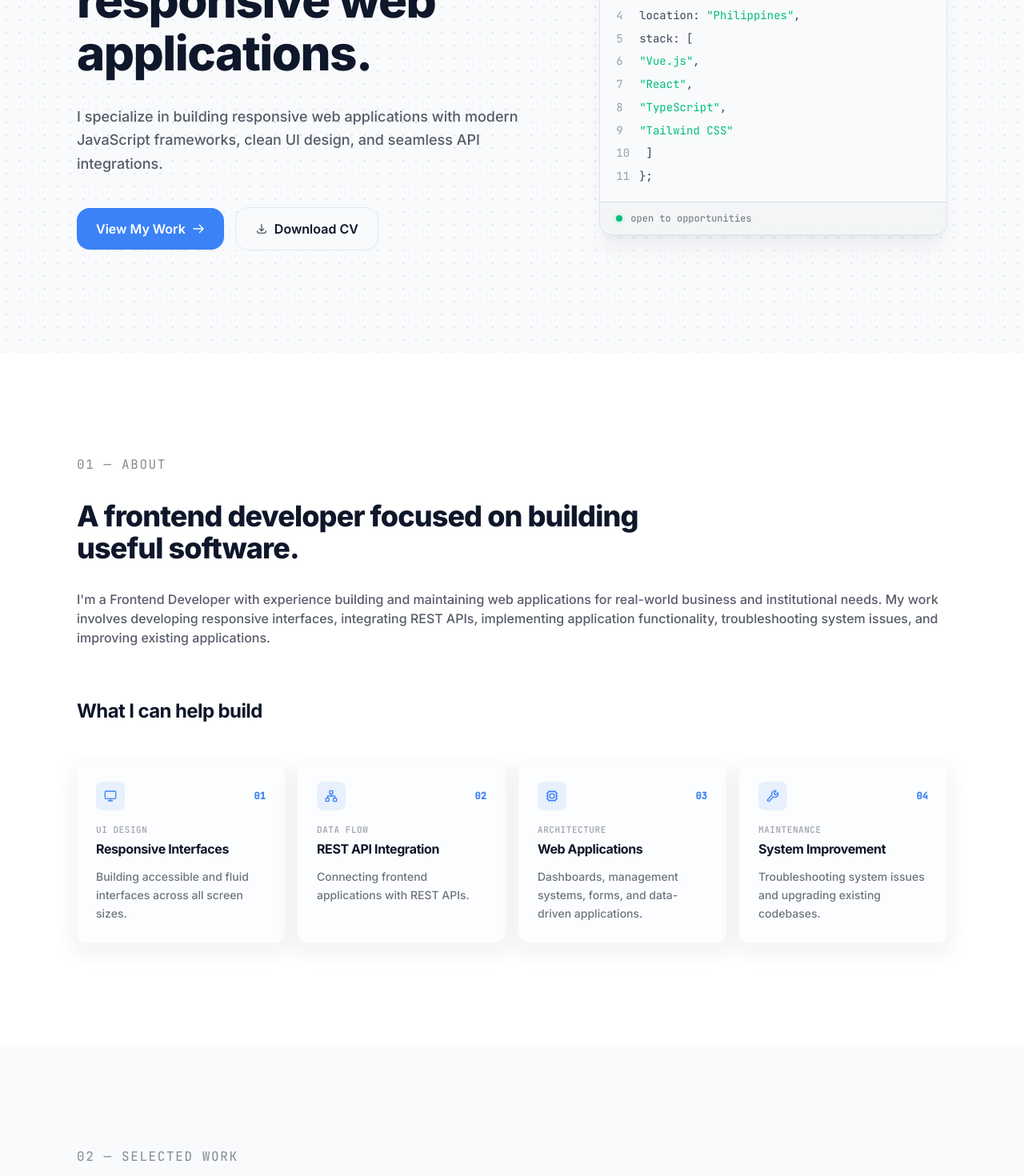
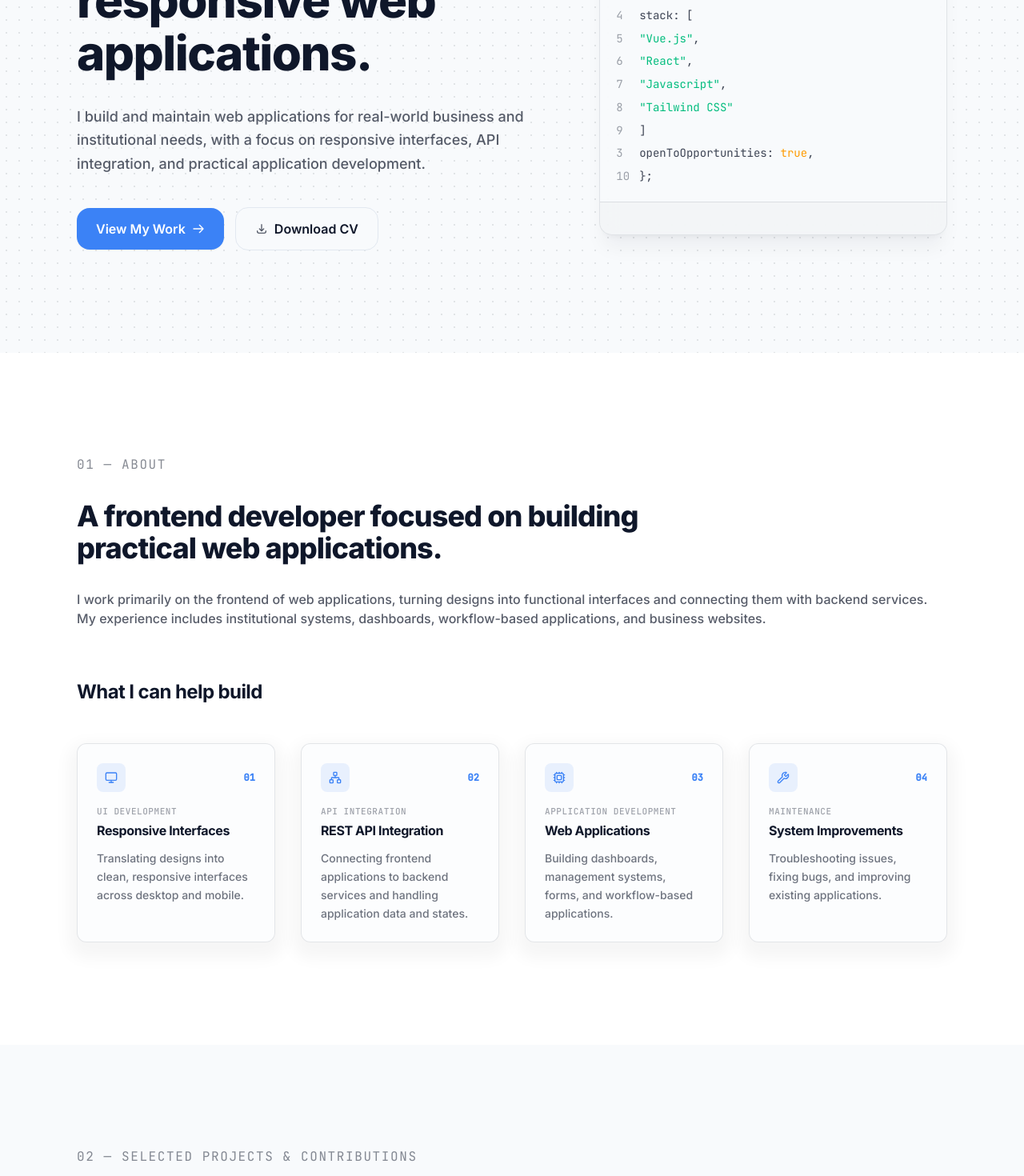
Before and after one commit to markgilsendin/markgilsendin.github.io, a Vue app: page / in a window 1280 px wide. Shown: the part 360-1830 px from the top of the page at 80% size. Built offline with nearby package versions, Linux system fonts and the light colour scheme.

Commit message:
refactor: Update home page content

```diff
--- a/src/components/About.vue
+++ b/src/components/About.vue
@@ -13,13 +13,14 @@
       <!-- Main Heading -->
       <div class="max-w-3xl">
         <h2 class="text-2xl sm:text-3xl lg:text-4xl font-extrabold text-main tracking-tight">
-          A frontend developer focused on building useful software.
+          A frontend developer focused on building practical web applications.
         </h2>
       </div>
 
       <!-- Description -->
       <p class="text-xs sm:text-sm md:text-base text-main/70 font-normal">
-        I'm a Frontend Developer with experience building and maintaining web applications for real-world business and institutional needs. My work involves developing responsive interfaces, integrating REST APIs, implementing application functionality, troubleshooting system issues, and improving existing applications.
+        I work primarily on the frontend of web applications, turning designs into functional interfaces and connecting them with backend services.
+        My experience includes institutional systems, dashboards, workflow-based applications, and business websites.
       </p>
 
       <div class="pt-8 space-y-2">
@@ -29,12 +30,12 @@
       </div>
 
       <!-- Key Highlight Cards -->
-      <div class="grid grid-cols-1 sm:grid-cols-2 lg:grid-cols-4 gap-4 pt-4">
+      <div class="grid grid-cols-1 sm:grid-cols-2 lg:grid-cols-4 gap-8 pt-4">
 
         <div
           v-for="feature in features"
           :key="feature.id"
-          class="bg-canvas/40 p-6 rounded-xl space-y-4 shadow-[0_10px_20px_10px_rgba(0,0,0,0.04)]
+          class="bg-canvas/40 p-6 rounded-xl space-y-4 border border-main/10 shadow-[0_10px_20px_10px_rgba(0,0,0,0.04)]
                  transition-all flex flex-col justify-between"
         >
           <div class="space-y-3">
@@ -78,33 +79,33 @@ const features = [
   {
     id: 'ui-design',
     code: '01',
-    category: 'UI DESIGN',
+    category: 'UI Development',
     title: 'Responsive Interfaces',
-    description: 'Building accessible and fluid interfaces across all screen sizes.',
+    description: 'Translating designs into clean, responsive interfaces across desktop and mobile.',
     icon: Monitor
   },
   {
     id: 'data-flow',
     code: '02',
-    category: 'DATA FLOW',
+    category: 'API INTEGRATION',
     title: 'REST API Integration',
-    description: 'Connecting frontend applications with REST APIs.',
+    description: 'Connecting frontend applications to backend services and handling application data and states.',
     icon: Network
   },
   {
     id: 'architecture',
     code: '03',
-    category: 'ARCHITECTURE',
+    category: 'APPLICATION DEVELOPMENT',
     title: 'Web Applications',
-    description: 'Dashboards, management systems, forms, and data-driven applications.',
+    description: 'Building dashboards, management systems, forms, and workflow-based applications.',
     icon: Cpu
   },
   {
     id: 'maintenance',
     code: '04',
     category: 'MAINTENANCE',
-    title: 'System Improvement',
-    description: 'Troubleshooting system issues and upgrading existing codebases.',
+    title: 'System Improvements',
+    description: 'Troubleshooting issues, fixing bugs, and improving existing applications.',
     icon: Wrench
   }
 ]
--- a/src/components/Hero.vue
+++ b/src/components/Hero.vue
@@ -21,7 +21,7 @@
 
           <!-- Paragraph -->
           <p class="text-xs sm:text-sm md:text-base xl:text-lg text-main/70 leading-relaxed max-w-xl">
-            I specialize in building responsive web applications with modern JavaScript frameworks, clean UI design, and seamless API integrations.
+            I build and maintain web applications for real-world business and institutional needs, with a focus on responsive interfaces, API integration, and practical application development.
           </p>
 
           <!-- CTA Buttons -->
@@ -79,23 +79,23 @@
               <div><span class="text-main/40 mr-3 select-none">1</span><span class="text-purple-500 font-semibold">const</span> <span class="text-blue-500">developer</span> = {</div>
               <div><span class="text-main/40 mr-3 select-none">2</span>  name: <span class="text-emerald-500">"Mark Gil Sendin"</span>,</div>
               <div><span class="text-main/40 mr-3 select-none">3</span>  role: <span class="text-emerald-500">"Frontend Developer"</span>,</div>
-              <div><span class="text-main/40 mr-3 select-none">4</span>  location: <span class="text-emerald-500">"Philippines"</span>,</div>
-              <div><span class="text-main/40 mr-3 select-none">5</span>  stack: [</div>
-              <div><span class="text-main/40 mr-3 select-none">6</span>    <span class="text-emerald-500">"Vue.js"</span>,</div>
-              <div><span class="text-main/40 mr-3 select-none">7</span>    <span class="text-emerald-500">"React"</span>,</div>
-              <div><span class="text-main/40 mr-3 select-none">8</span>    <span class="text-emerald-500">"TypeScript"</span>,</div>
-              <div><span class="text-main/40 mr-3 select-none">9</span>    <span class="text-emerald-500">"Tailwind CSS"</span></div>
-              <div><span class="text-main/40 mr-3 select-none">10</span> ]</div>
-              <div><span class="text-main/40 mr-3 select-none">11</span>};</div>
+              <div><span class="text-main/40 mr-3 select-none">4</span>  stack: [</div>
+              <div><span class="text-main/40 mr-3 select-none">5</span>    <span class="text-emerald-500">"Vue.js"</span>,</div>
+              <div><span class="text-main/40 mr-3 select-none">6</span>    <span class="text-emerald-500">"React"</span>,</div>
+              <div><span class="text-main/40 mr-3 select-none">7</span>    <span class="text-emerald-500">"Javascript"</span>,</div>
+              <div><span class="text-main/40 mr-3 select-none">8</span>    <span class="text-emerald-500">"Tailwind CSS"</span></div>
+              <div><span class="text-main/40 mr-3 select-none">9</span> ]</div>
+              <div><span class="text-main/40 mr-3 select-none">3</span>  openToOpportunities: <span class="text-amber-500">true</span>,</div>
+              <div><span class="text-main/40 mr-3 select-none">10</span>};</div>
             </div>
 
             <!-- Status Footer -->
-            <div class="px-5 py-3 border-t border-main/10 bg-main/2 flex items-center gap-2.5">
-              <span class="relative flex h-2 w-2">
+            <div class="px-5 py-5 border-t border-main/10 bg-main/2 flex items-center gap-2.5">
+              <!-- <span class="relative flex h-2 w-2">
                 <span class="animate-ping absolute inline-flex h-full w-full rounded-full bg-emerald-400 opacity-75"></span>
                 <span class="relative inline-flex rounded-full h-2 w-2 bg-emerald-500"></span>
               </span>
-              <span class="text-xs text-main/60">open to opportunities</span>
+              <span class="text-xs text-main/60">open to opportunities: true</span> -->
             </div>
 
           </div>
--- a/src/components/TechStack.vue
+++ b/src/components/TechStack.vue
@@ -18,7 +18,7 @@
             Skills & Tools
           </h2>
           <p class="text-xs sm:text-sm md:text-base text-main/70 font-normal">
-            Technologies and frameworks I use to build, integrate, and maintain web applications.
+            Technologies and tools I use to build, integrate, and maintain web applications.
           </p>
         </div>
       </div>
@@ -77,7 +77,7 @@ import { Icon } from '@iconify/vue'
 
 const techCategories = ref([
   {
-    title: 'Technical Skills',
+    title: 'Frontend',
     tools: [
       { name: 'React', icon: 'logos:react' },
       { name: 'Next.js', icon: 'logos:nextjs-icon' },
@@ -86,22 +86,25 @@ const techCategories = ref([
       { name: 'TypeScript', icon: 'logos:typescript-icon' },
       { name: 'HTML', icon: 'logos:html-5' },
       { name: 'CSS', icon: 'logos:css-3' },
-      { name: 'Tailwind CSS', icon: 'logos:tailwindcss-icon' },
-      { name: 'Responsive Design', icon: 'lucide:layout' },
-      { name: 'Component-Based UI', icon: 'lucide:layers' },
+      { name: 'Tailwind CSS', icon: 'logos:tailwindcss-icon' }
+    ]
+  },
+  {
+   title: 'Backend / Integration',
+    tools: [
       { name: 'Laravel', subtitle: 'API Integration', icon: 'logos:laravel' },
       { name: 'Django', subtitle: 'API Integration', icon: 'logos:django-icon' },
       { name: 'REST APIs', icon: 'lucide:workflow' }
     ]
   },
   {
-    title: 'Tools & Platforms',
+    title: 'Tools',
     tools: [
+      { name: 'VS Code', icon: 'logos:visual-studio-code' },
+      { name: 'Figma', icon: 'logos:figma' },
       { name: 'Git', icon: 'logos:git-icon' },
       { name: 'GitHub', icon: 'lucide:github' },
-      { name: 'VS Code', icon: 'logos:visual-studio-code' },
       { name: 'Postman', icon: 'logos:postman-icon' },
-      { name: 'Figma', icon: 'logos:figma' }
     ]
   }
 ])
--- a/src/components/Work.vue
+++ b/src/components/Work.vue
@@ -4,19 +4,19 @@
 
       <!-- Section Tag -->
       <p class="font-mono text-xs sm:text-base tracking-widest text-main/50 uppercase">
-        02 &mdash; SELECTED WORK
+        02 &mdash; Selected Projects & Contributions
       </p>
 
       <!-- Main Heading -->
       <div class="max-w-3xl">
         <h2 class="text-2xl sm:text-3xl lg:text-4xl font-extrabold text-main tracking-tight">
-          Featured Projects
+          Projects I've Worked On
         </h2>
       </div>
 
       <!-- Description -->
       <p class="text-xs sm:text-sm md:text-base text-main/70">
-        Selected web applications, platforms, and frontend projects showcasing responsive interfaces, API integrations, and practical software solutions.
+        Selected institutional applications and frontend work I've contributed to throughout my development experience.
       </p>
 
       <!-- 2 Cards Per Row Grid -->
--- a/src/data/projects.js
+++ b/src/data/projects.js
@@ -3,7 +3,7 @@ export const projects = [
     id: 'attendance-monitoring-system',
     title: 'High School Attendance Monitoring with Parent Notification',
     shortDescription: 'A school attendance application that allows students to record their time-in and time-out using their student number and fingerprint. The attendance is recorded in the system, while parents receive notifications when their child arrives at or leaves the school.',
-    tags: ['Vue.js', 'Vuex', 'Tailwind CSS', 'Firebase', 'Laravel', 'Android WebView'],
+    tags: ['Vue.js', 'Vuex', 'Tailwind CSS', 'Firebase', 'Android WebView'],
     liveUrl: '#',
     githubUrl: null,
 
@@ -31,7 +31,7 @@ export const projects = [
     id: 'data-management-system',
     title: 'Data Management System',
     shortDescription: 'A university data management and document repository system used by faculty and employees to submit, manage, and retrieve requested files.',
-    tags: ['Vue.js', 'Vuex', 'Tailwind CSS', 'Laravel'],
+    tags: ['Vue.js', 'Vuex', 'Tailwind CSS'],
     liveUrl: '#',
     githubUrl: null,
 
@@ -53,64 +53,6 @@ export const projects = [
       technicalChallenges: 'One of the main challenges was presenting different requirements and submission statuses based on the user\'s assigned event. The frontend needed to clearly communicate what documents were required and the current status of each submission while keeping the process simple for users.',
       whatILearned: 'This project strengthened my experience in building data-driven applications with different user workflows. It also gave me more experience working with file-related functionality and API-driven data management.',
       outcome: 'The system provided a centralized platform for managing university document requests, event requirements, and file submissions.'
-    }
-  },
-  {
-    id: 'service-request-management-system',
-    title: 'Service Request Management System',
-    shortDescription: 'A service request management system developed for the university\'s General Services Office (GSO) to handle repair and service requests from different university offices.',
-    tags: ['Vue.js', 'Vuex', 'Tailwind CSS', 'Laravel'],
-    liveUrl: '#',
-    githubUrl: null,
-
-    caseStudy: {
-      role: 'Frontend Developer',
-      category: 'Confidential Institutional Project',
-      type: 'Institutional Platform',
-      overview: 'A service request management system developed for the university\'s General Services Office (GSO) to handle repair and service requests from different university offices. Requestors can submit service requests and monitor their status. GSO personnel can review requests, conduct inspections, provide recommendations, assign workers, and process requests until completion. Requestors can also provide feedback after the service has been completed.',
-      challenge: 'The service request process involves several stages and different users. The system needed to clearly communicate the current status of each request and provide the appropriate information and actions at each stage.',
-      myContribution: [
-        'Translating Figma designs into functional interfaces',
-        'Developing service request forms and pages',
-        'Integrating Laravel APIs',
-        'Managing application state using Vuex',
-        'Building request status and tracking interfaces',
-        'Developing inspection and recommendation interfaces',
-        'Implementing worker assignment interfaces',
-        'Developing feedback functionality',
-        'Building responsive layouts using Tailwind CSS'
-      ],
-      technicalChallenges: 'The main challenge was representing the different stages of the service request process in the frontend. A request can move from submission to inspection, recommendation, worker assignment, completion, and feedback. The interface needed to clearly display the current stage and relevant information throughout the process.',
-      whatILearned: 'This project improved my understanding of workflow-based applications and how frontend interfaces can represent processes involving multiple users and stages.',
-      outcome: 'The system provided university offices and GSO personnel with a centralized way to submit, process, track, and monitor service requests.'
-    }
-  },
-  {
-    id: 'kpi-management-system',
-    title: 'University Key Performance Indicator Management System',
-    shortDescription: 'A university performance monitoring system designed to track office-level Key Performance Indicators (KPIs) throughout the year.',
-    tags: ['React', 'Tailwind CSS', 'Laravel'],
-    liveUrl: '#',
-    githubUrl: null,
-
-    caseStudy: {
-      role: 'Frontend Developer',
-      category: 'Confidential Institutional Project',
-      type: 'Institutional Platform',
-      overview: 'A university performance monitoring system designed to track office-level Key Performance Indicators (KPIs) throughout the year. Offices can submit their quarterly targets and accomplishments, while executives can monitor performance through dashboards and review previous office performance by selecting different years.',
-      challenge: 'The system needed to present performance data in a way that was easy to understand while allowing users to review detailed quarterly information and historical performance.',
-      myContribution: [
-        'Translating Figma designs into functional React interfaces',
-        'Developing dashboard components',
-        'Integrating Laravel APIs',
-        'Developing interfaces for quarterly targets and accomplishments',
-        'Implementing year-based filtering',
-        'Managing frontend application states',
-        'Building responsive layouts using Tailwind CSS'
-      ],
-      technicalChallenges: 'One of the main challenges was presenting performance data clearly while handling different reporting periods and years. The dashboard needed to update its information based on the selected year and provide users with a clear view of office performance.',
-      whatILearned: 'This project gave me more experience working with React and dashboard-based applications where data needs to be presented clearly across different reporting periods.',
-      outcome: 'The system provided a centralized platform for monitoring university performance indicators, quarterly accomplishments, and historical office performance.'
     }
   },
   {
@@ -140,5 +82,64 @@ export const projects = [
       whatILearned: 'This project gave me experience beyond application frontend development. I was able to work through the complete website process, from visual design and development to testing and deployment.',
       outcome: 'The completed website provides the bank with a public-facing platform for presenting its services and information to customers.'
     }
-  }
+  },
+  {
+    id: 'kpi-management-system',
+    title: 'University Key Performance Indicator Management System',
+    shortDescription: 'A university performance monitoring system designed to track office-level Key Performance Indicators (KPIs) throughout the year.',
+    tags: ['React', 'Tailwind CSS'],
+    liveUrl: '#',
+    githubUrl: null,
+
+    caseStudy: {
+      role: 'Frontend Developer',
+      category: 'Confidential Institutional Project',
+      type: 'Institutional Platform',
+      overview: 'A university performance monitoring system designed to track office-level Key Performance Indicators (KPIs) throughout the year. Offices can submit their quarterly targets and accomplishments, while executives can monitor performance through dashboards and review previous office performance by selecting different years.',
+      challenge: 'The system needed to present performance data in a way that was easy to understand while allowing users to review detailed quarterly information and historical performance.',
+      myContribution: [
+        'Translating Figma designs into functional React interfaces',
+        'Developing dashboard components',
+        'Integrating Laravel APIs',
+        'Developing interfaces for quarterly targets and accomplishments',
+        'Implementing year-based filtering',
+        'Managing frontend application states',
+        'Building responsive layouts using Tailwind CSS'
+      ],
+      technicalChallenges: 'One of the main challenges was presenting performance data clearly while handling different reporting periods and years. The dashboard needed to update its information based on the selected year and provide users with a clear view of office performance.',
+      whatILearned: 'This project gave me more experience working with React and dashboard-based applications where data needs to be presented clearly across different reporting periods.',
+      outcome: 'The system provided a centralized platform for monitoring university performance indicators, quarterly accomplishments, and historical office performance.'
+    }
+  },
+  {
+    id: 'service-request-management-system',
+    title: 'Service Request Management System',
+    shortDescription: 'A service request management system developed for the university\'s General Services Office (GSO) to handle repair and service requests from different university offices.',
+    tags: ['Vue.js', 'Vuex', 'Tailwind CSS'],
+    liveUrl: '#',
+    githubUrl: null,
+
+    caseStudy: {
+      role: 'Frontend Developer',
+      category: 'Confidential Institutional Project',
+      type: 'Institutional Platform',
+      overview: 'A service request management system developed for the university\'s General Services Office (GSO) to handle repair and service requests from different university offices. Requestors can submit service requests and monitor their status. GSO personnel can review requests, conduct inspections, provide recommendations, assign workers, and process requests until completion. Requestors can also provide feedback after the service has been completed.',
+      challenge: 'The service request process involves several stages and different users. The system needed to clearly communicate the current status of each request and provide the appropriate information and actions at each stage.',
+      myContribution: [
+        'Translating Figma designs into functional interfaces',
+        'Developing service request forms and pages',
+        'Integrating Laravel APIs',
+        'Managing application state using Vuex',
+        'Building request status and tracking interfaces',
+        'Developing inspection and recommendation interfaces',
+        'Implementing worker assignment interfaces',
+        'Developing feedback functionality',
+        'Building responsive layouts using Tailwind CSS'
+      ],
+      technicalChallenges: 'The main challenge was representing the different stages of the service request process in the frontend. A request can move from submission to inspection, recommendation, worker assignment, completion, and feedback. The interface needed to clearly display the current stage and relevant information throughout the process.',
+      whatILearned: 'This project improved my understanding of workflow-based applications and how frontend interfaces can represent processes involving multiple users and stages.',
+      outcome: 'The system provided university offices and GSO personnel with a centralized way to submit, process, track, and monitor service requests.'
+    }
+  },
+
 ]
```
